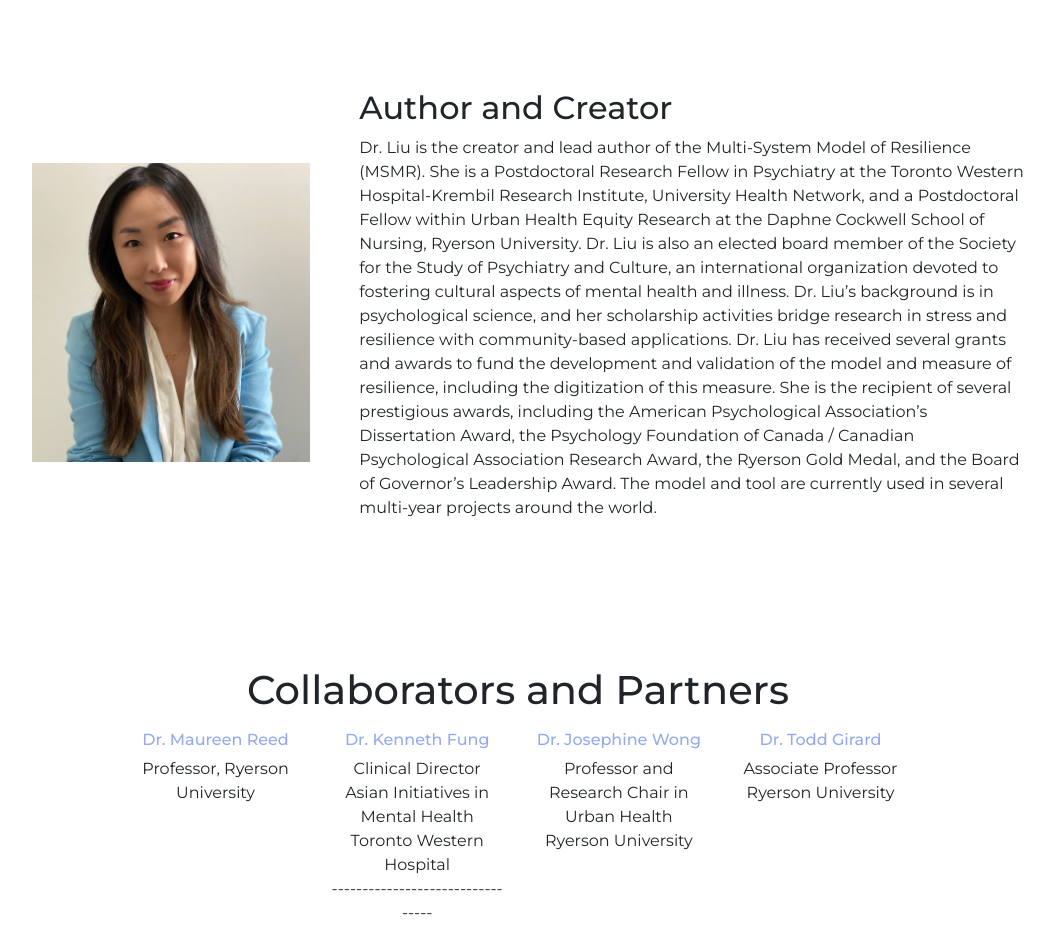
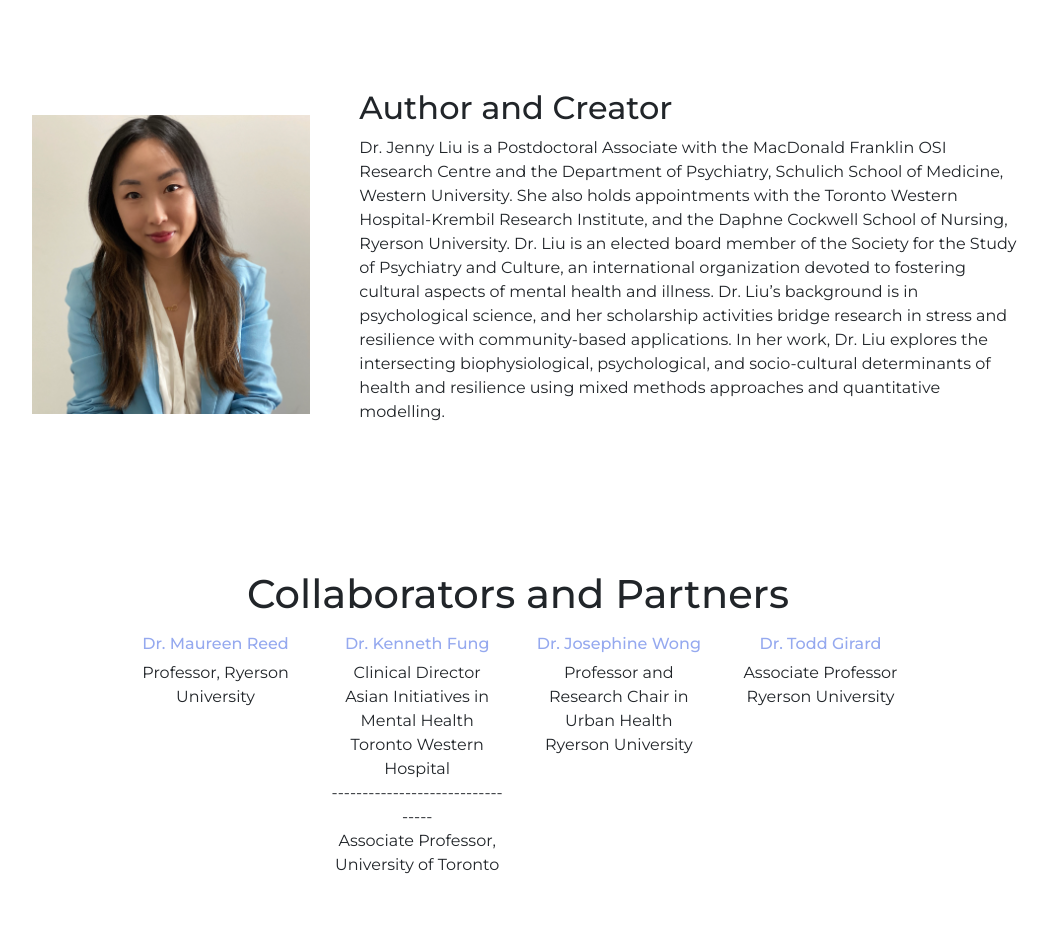
Before and after one commit to LemonFace0309/msmr, a Next.js app: page /about in a window 1280 px wide. Shown: the part 1100-2028 px from the top of the page, without its empty margins (122-1176 px from the left). Built offline with nearby package versions, Linux system fonts and the light colour scheme; some icons are missing.

Commit message:
updated bio

```diff
--- a/components/Research/Publications.js
+++ b/components/Research/Publications.js
@@ -18,9 +18,10 @@ function Publications() {
       <Row>
         <Col xs={12} md={6}>
           <Card
-            img="/images/articles/placeholder.png"
-            btnText="VIEW MORE"
+            img="/images/articles/featured-article.jpg"
+            btnText="Site Unavailable"
             title="Featured Articles"
+            disabled={true}
           />
         </Col>
         <Col xs={12} md={6}>
--- a/pages/about.js
+++ b/pages/about.js
@@ -51,26 +51,20 @@ function about({ partners, researchers, techSupport, funderImages }) {
         <div className={styles.bioTextWrapper}>
           <h2>Author and Creator</h2>
           <p>
-            Dr. Liu is the creator and lead author of the Multi-System Model of
-            Resilience (MSMR). She is a Postdoctoral Research Fellow in
-            Psychiatry at the Toronto Western Hospital-Krembil Research
-            Institute, University Health Network, and a Postdoctoral Fellow
-            within Urban Health Equity Research at the Daphne Cockwell School of
-            Nursing, Ryerson University. Dr. Liu is also an elected board member
-            of the Society for the Study of Psychiatry and Culture, an
-            international organization devoted to fostering cultural aspects of
-            mental health and illness. Dr. Liu’s background is in psychological
-            science, and her scholarship activities bridge research in stress
-            and resilience with community-based applications. Dr. Liu has
-            received several grants and awards to fund the development and
-            validation of the model and measure of resilience, including the
-            digitization of this measure. She is the recipient of several
-            prestigious awards, including the American Psychological
-            Association’s Dissertation Award, the Psychology Foundation of
-            Canada / Canadian Psychological Association Research Award, the
-            Ryerson Gold Medal, and the Board of Governor’s Leadership Award.
-            The model and tool are currently used in several multi-year projects
-            around the world.
+            Dr. Jenny Liu is a Postdoctoral Associate with the MacDonald
+            Franklin OSI Research Centre and the Department of Psychiatry,
+            Schulich School of Medicine, Western University. She also holds
+            appointments with the Toronto Western Hospital-Krembil Research
+            Institute, and the Daphne Cockwell School of Nursing, Ryerson
+            University. Dr. Liu is an elected board member of the Society for
+            the Study of Psychiatry and Culture, an international organization
+            devoted to fostering cultural aspects of mental health and illness.
+            Dr. Liu’s background is in psychological science, and her
+            scholarship activities bridge research in stress and resilience with
+            community-based applications. In her work, Dr. Liu explores the
+            intersecting biophysiological, psychological, and socio-cultural
+            determinants of health and resilience using mixed methods approaches
+            and quantitative modelling.
           </p>
         </div>
       </TextAndPic>
--- a/pages/msmr-articles/[slug].js
+++ b/pages/msmr-articles/[slug].js
@@ -94,7 +94,7 @@ function Article({ article }) {
           </Col>
         </Row>
         <Row className="mt-4 py-4">
-          <ReactMarkdown children={article.content} />
+          <ReactMarkdown allowDangerousHtml={true} children={article.content} />
         </Row>
       </Container>
     </>
```
Also changed, not shown: components/Research/OngoingProjects.js (+4 -4 lines), public/images/articles/featured-article.jpg (added), public/images/articles/ongoing-project.jpg (added).
